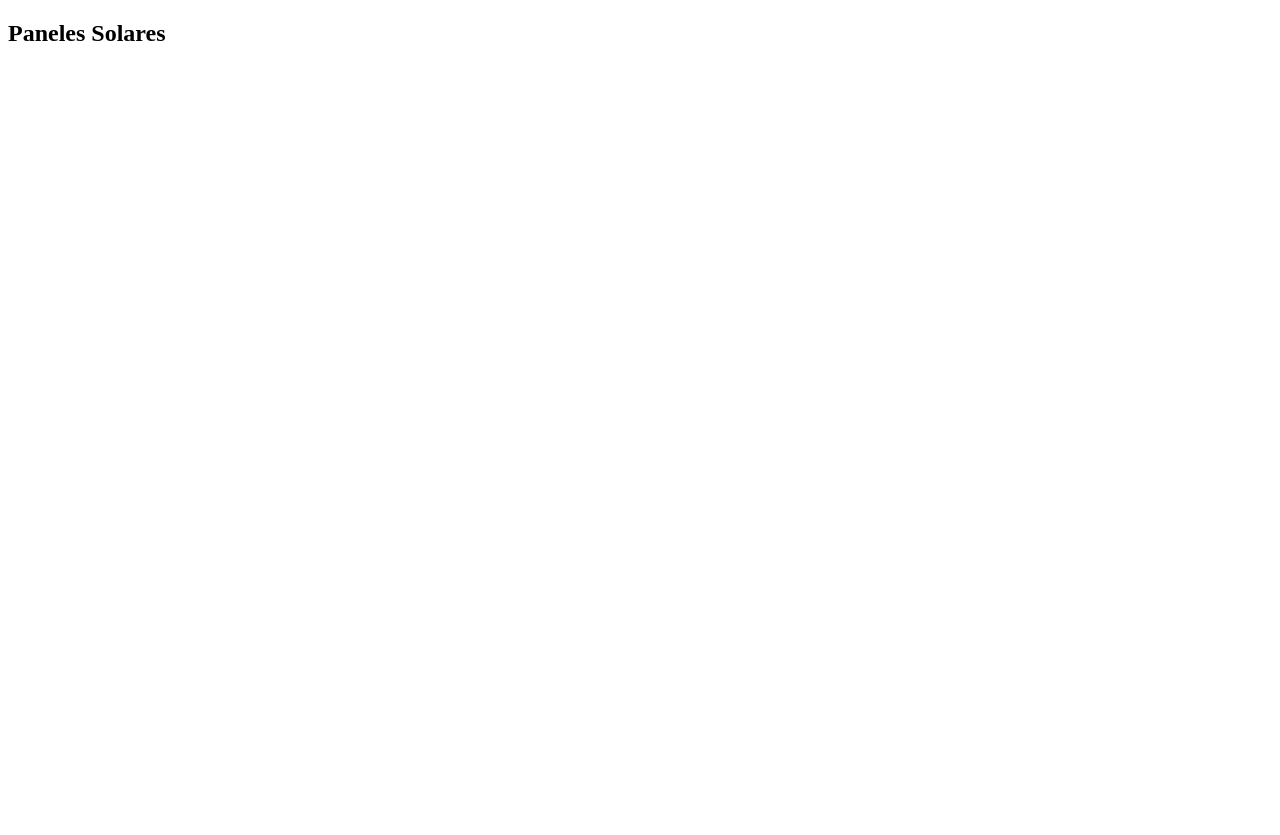
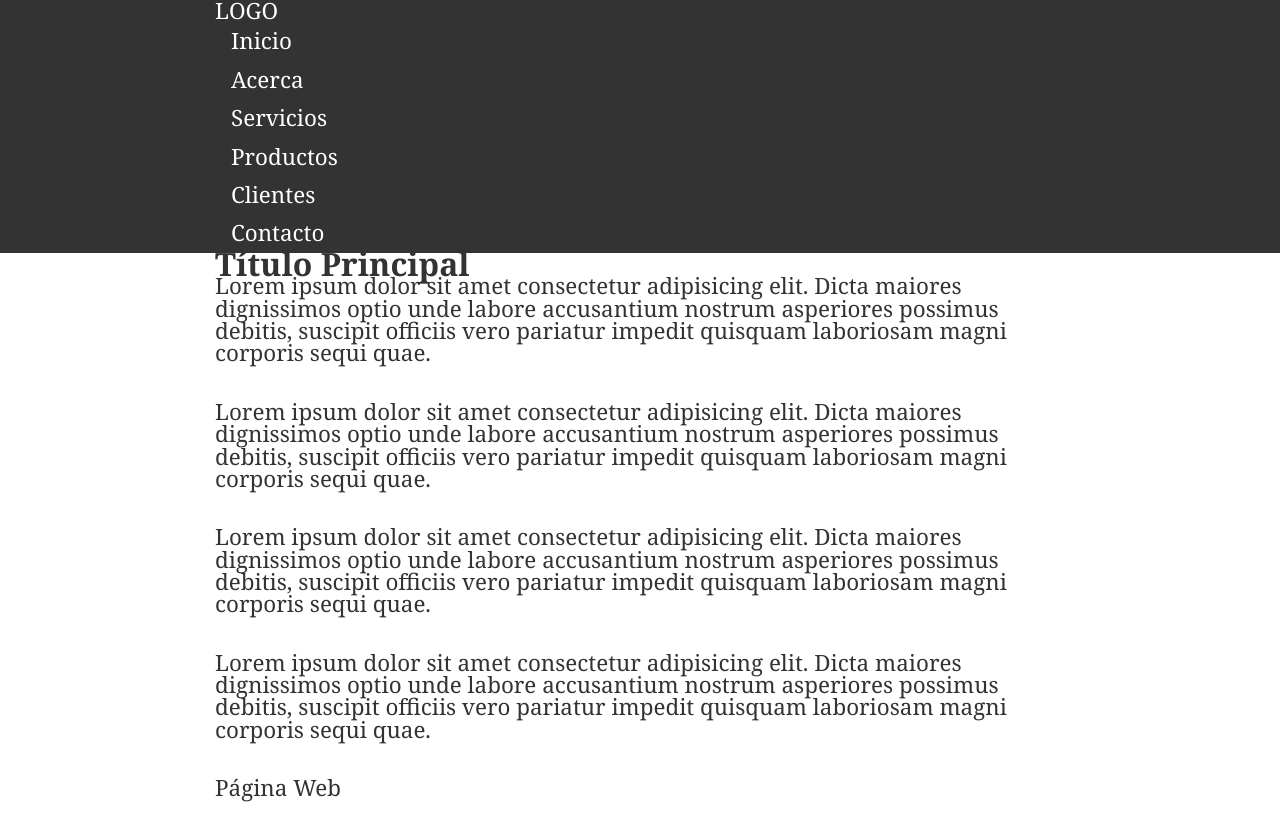
Before and after one commit to Mat-h-owl/proyecto_sass, a plain HTML site: page index.html in a window 1280 px wide. Before the commit the page ends 800 px from the top, so only its background shows below. Drawn offline with Linux system fonts and the light colour scheme.

Commit message:
Add files via upload

```diff
--- /dev/null
+++ b/estilos/style.css
@@ -0,0 +1,56 @@
+*{padding:0;
+    margin:0;}
+
+body{
+    font-family: Georgia, 'Times New Roman', Times, serif;
+    color: #333;
+    font-size: 1.4rem;
+    line-height: 1.4rem;
+}
+
+h1{
+    font-size:2rem;
+    line-height: 1.4rem;
+}
+
+p{
+    margin-bottom: 1.6em;
+}
+
+.contenedor{
+    width: 80%;
+    max-width: 850px;
+    margin: 0 auto;
+}
+
+.cabezal{
+    background-color: #333;
+    color:white;
+}
+
+.cabezal a{
+    color: white;
+    text-decoration: none;
+}
+
+.logo-nav-container{
+    display:flex;
+    justify-content: space-between;
+    align-items: center;
+    flex-wrap:wrap;
+}
+
+.navegador{
+    width: 100%;
+}
+
+.navegador ul li{
+    display:block;
+}
+
+.navegador ul li {
+    display:block;
+    padding: 0.5rem 1rem;
+    transition: all 0.4s linear;
+    border-radius:5px;
+}
--- a/index.html
+++ b/index.html
@@ -4,12 +4,43 @@
     <meta charset="UTF-8">
     <meta http-equiv="X-UA-Compatible" content="IE=edge">
     <meta name="viewport" content="width=device-width, initial-scale=1.0">
+    <link rel="stylesheet" href="./estilos/style.css">
     <title>Solares</title>
 </head>
 <body>
-    <nav></nav>
-    <section>
-        <h1>Paneles Solares</h1>
-    </section>
+    <header class="cabezal">
+        <div class="contenedor logo-nav-container">
+            <a href="#" class="logo">LOGO</a>
+            <nav class="navegador">
+                <ul>
+                    <li><a href="#">Inicio</a></li>
+                    <li><a href="#">Acerca</a></li>
+                    <li><a href="#">Servicios</a></li>
+                    <li><a href="#">Productos</a></li>
+                    <li><a href="#">Clientes</a></li>
+                    <li><a href="#">Contacto</a></li>
+                </ul>
+            </nav>
+        </div>
+    </header>
+
+    <main class="main">
+        <div class="contenedor">
+            <h1>Título Principal</h1>
+            <p>Lorem ipsum dolor sit amet consectetur adipisicing elit. Dicta maiores dignissimos optio unde labore accusantium nostrum asperiores possimus debitis, suscipit officiis vero pariatur impedit quisquam laboriosam magni corporis sequi quae.</p>
+            <p>Lorem ipsum dolor sit amet consectetur adipisicing elit. Dicta maiores dignissimos optio unde labore accusantium nostrum asperiores possimus debitis, suscipit officiis vero pariatur impedit quisquam laboriosam magni corporis sequi quae.</p>
+            <p>Lorem ipsum dolor sit amet consectetur adipisicing elit. Dicta maiores dignissimos optio unde labore accusantium nostrum asperiores possimus debitis, suscipit officiis vero pariatur impedit quisquam laboriosam magni corporis sequi quae.</p>
+            <p>Lorem ipsum dolor sit amet consectetur adipisicing elit. Dicta maiores dignissimos optio unde labore accusantium nostrum asperiores possimus debitis, suscipit officiis vero pariatur impedit quisquam laboriosam magni corporis sequi quae.</p>
+        </div>
+
+    </main>
+
+
+
+    <footer>
+        <div class="contenedor">
+            <p>Página Web</p>
+        </div>
+    </footer>
 </body>
 </html>
```
